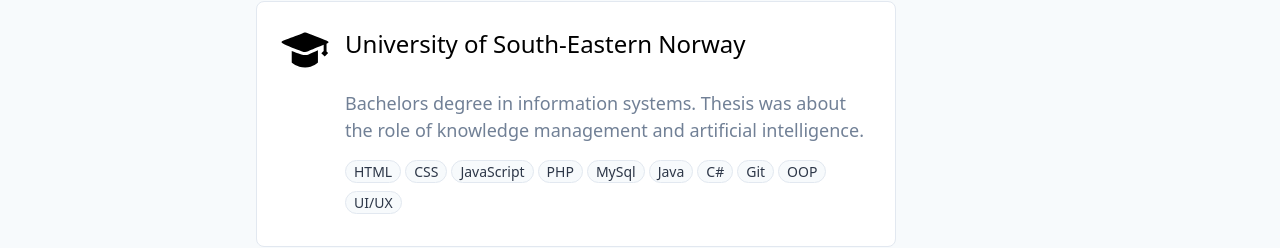
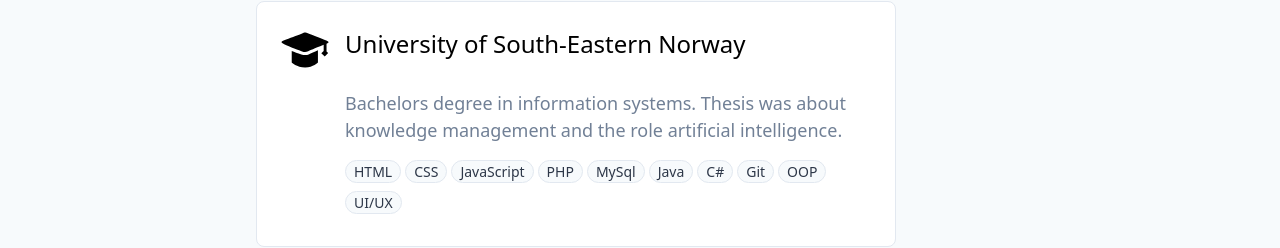
Before and after one commit to wiu753/martinwiu.com, a Nuxt app: page /knowledge in a window 1280 px wide. Shown: the part 590-838 px from the top of the page. Built offline with nearby package versions, Linux system fonts and the light colour scheme.

Commit message:
Update info and some yarn packages

```diff
--- a/pages/index.vue
+++ b/pages/index.vue
@@ -9,7 +9,6 @@
 				I aspire to make other peoples life easier. I love to teach and be taught.
 				I’m a minimalist and a dog lover. My favorite frameworks are Vue.js, Tailwindcss and Laravel.
 			</p>
-			<p class="md:text-xl">If you want to know more send me an e-mail at <a class="me-underline" href="mailto: wiu753@gmail.com">wiu753@gmail.com</a>.</p>
     </article>
   </div>
 </template>
--- a/pages/knowledge.vue
+++ b/pages/knowledge.vue
@@ -14,7 +14,7 @@
             <div class="mr-2 flex justify-center mb-2"><svg class="w-8 lg:w-12" xmlns="http://www.w3.org/2000/svg" viewBox="0 0 1000 1000"><path d="M948.6 367.7v162.1l34.1 34.1-71.1 74.1-72-71.9 49.3-44.9v-128C679.5 479.6 612.4 506.4 566 527.4s-79.9 20.8-125.9 3.5c-46-17.4-265.2-97.3-374.1-149.4-72.6-34.8-77.3-56.8 1.2-86.3 102.5-38.9 271.9-101.3 361.7-135.3 53.2-21.5 81.3-33.2 130.1-8.7 87.1 36 286.2 110.7 385.2 151.6 86.3 37.5 28.4 49.8 4.4 64.9zM576.1 591.6c50.6-20.9 118.9-55.4 193.3-87.3v256S673.2 862.7 504 862.7c-182.2 0-280.6-102.4-280.6-102.4v-239c57.4 23.4 121.9 43.5 200 70.3 48 17.1 109.1 23 152.7 0z"/></svg></div>
             <h3 class="text-lg xl:text-2xl text-center md:ml-2">University of South-Eastern Norway</h3>
           </div>
-          <p class="lg:text-lg mt-2 ml-2 sm:text-center md:text-left md:ml-12 lg:ml-16 text-gray-600">Bachelors degree in information systems. Thesis was about the role of knowledge management and artificial intelligence.</p>
+          <p class="lg:text-lg mt-2 ml-2 sm:text-center md:text-left md:ml-12 lg:ml-16 text-gray-600">Bachelors degree in information systems. Thesis was about knowledge management and the role artificial intelligence.</p>
           <div class="flex flex-row flex-wrap justify-center md:justify-start md:ml-12 lg:ml-16 lg:ml-16 ml-2 mt-4">
             <span v-for="(skill, index) in usnSkills" :key="index" class="text-xs lg:text-sm bg-gray-100 text-gray-800 border border-gray-300 px-2 mr-1 mb-2 rounded-full">{{ skill }}</span>
           </div>
--- a/pages/uses.vue
+++ b/pages/uses.vue
@@ -1,7 +1,6 @@
 <template>
 	<div class="px-8 md:px-32 xl:pl-64 md:max-w-3xl xl:max-w-5xl">
 			<h1 class="text-3xl mb-2 font-semibold">Uses</h1>
-			<p class="mb-6 lg:text-lg">These are the essential hardware and software I use daily.</p>
 
 			<h2 class="text-xl mb-4 sm:text-2xl text-gray-700">Workstation</h2>
 
```
Also changed, not shown: 1 other file (tests, documents, lock files or other folders).
